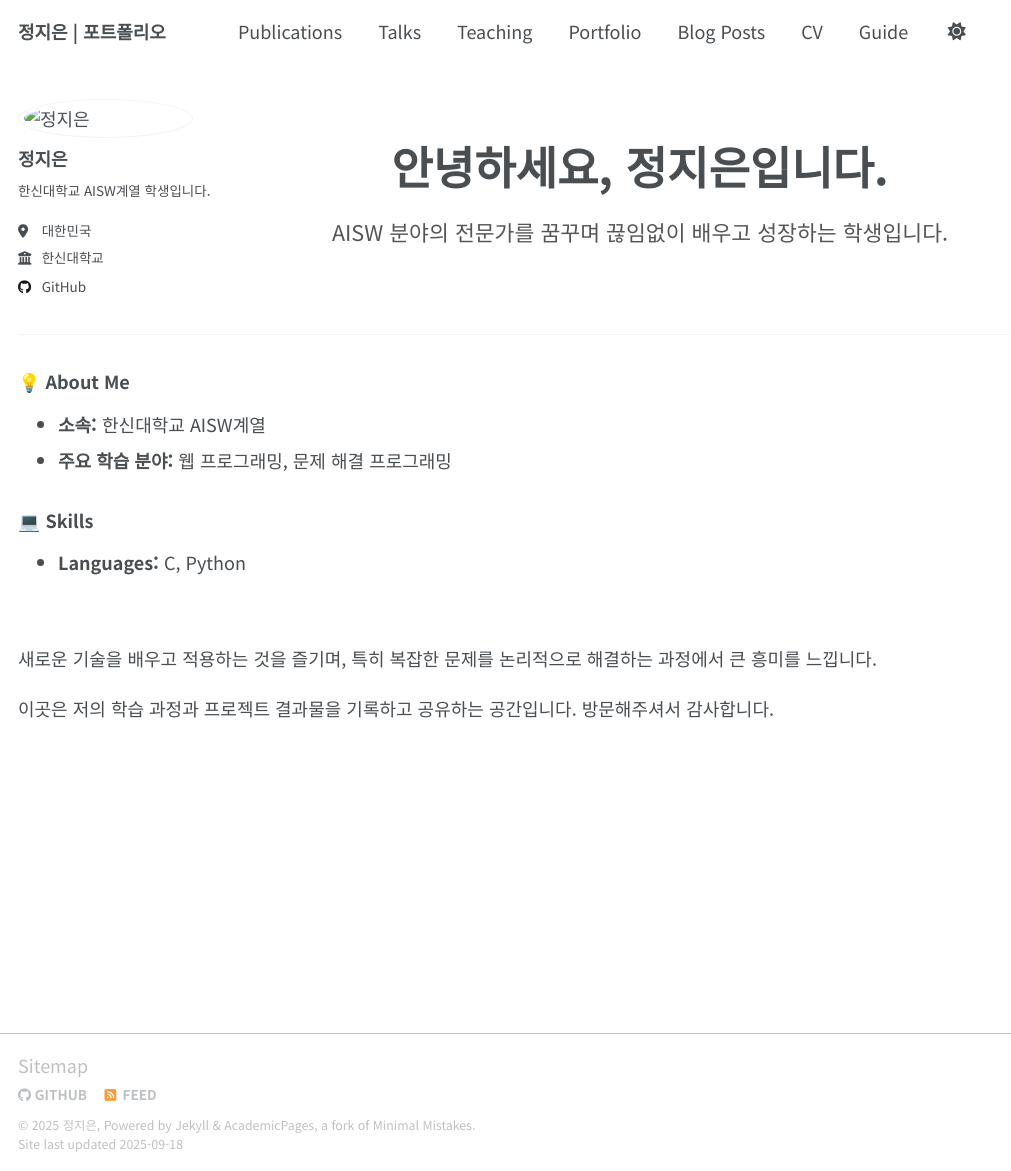
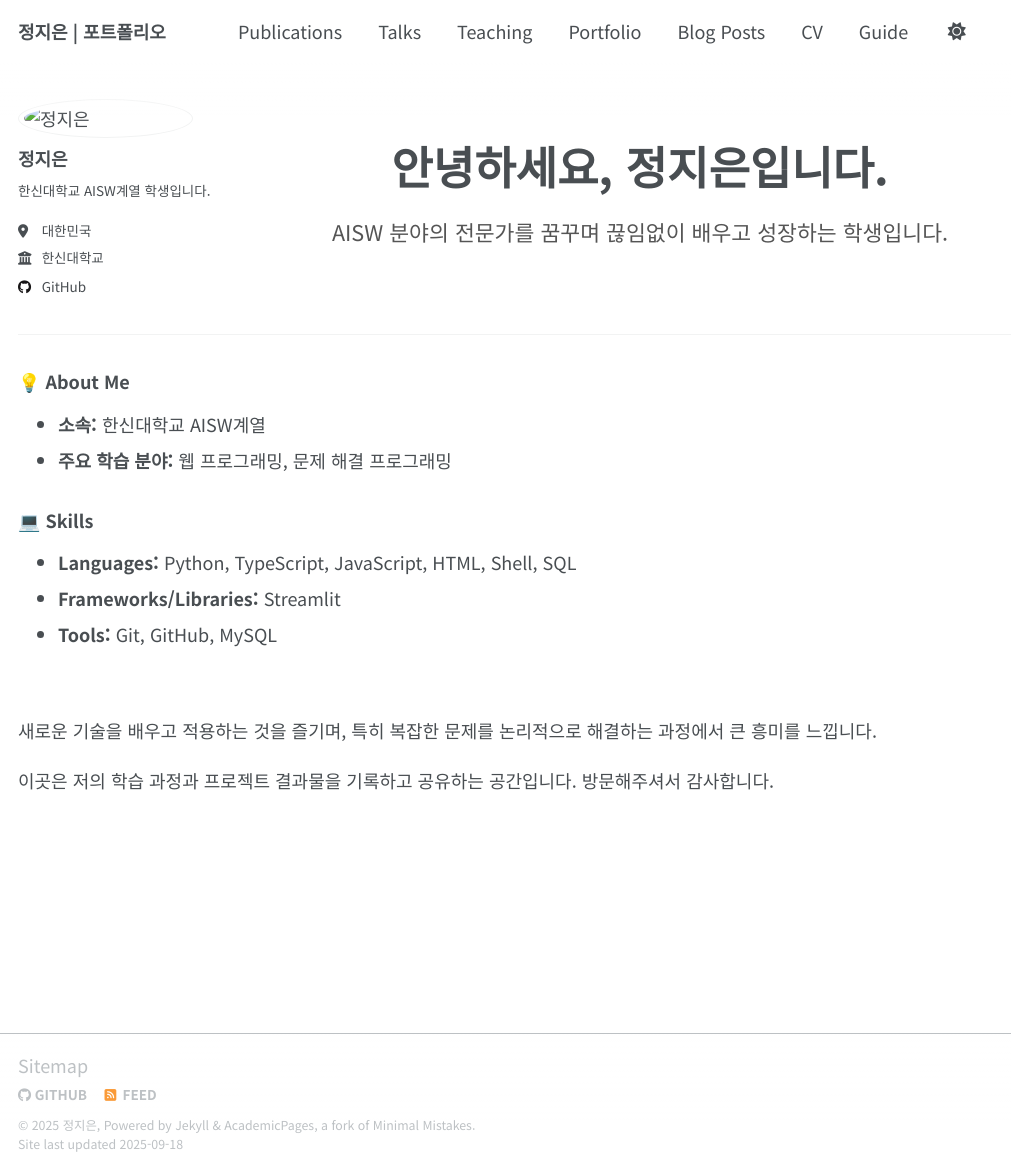
Before and after one commit to onnilin-gif/onnilin-git.github.io, a Jekyll site: the page built from _pages/about.md, in a window 1280 px wide and 1171 px high. Shown: the whole window, without its empty margins (0-1011 px from the left). Built offline with Jekyll 4.4.1, drawn with Linux system fonts in a browser that asks for light colours; a script that is not in the unit is left out.

Commit message:
feat: Update skills section based on GitHub profile

```diff
--- a/_pages/about.md
+++ b/_pages/about.md
@@ -20,7 +20,9 @@ redirect_from:
 - **주요 학습 분야:** 웹 프로그래밍, 문제 해결 프로그래밍
 
 ### 💻 Skills
-- **Languages:** C, Python
+- **Languages:** Python, TypeScript, JavaScript, HTML, Shell, SQL
+- **Frameworks/Libraries:** Streamlit
+- **Tools:** Git, GitHub, MySQL
 
 <br>
 
```
Also changed, not shown: _pages/cv.md (+3 -1 lines).
